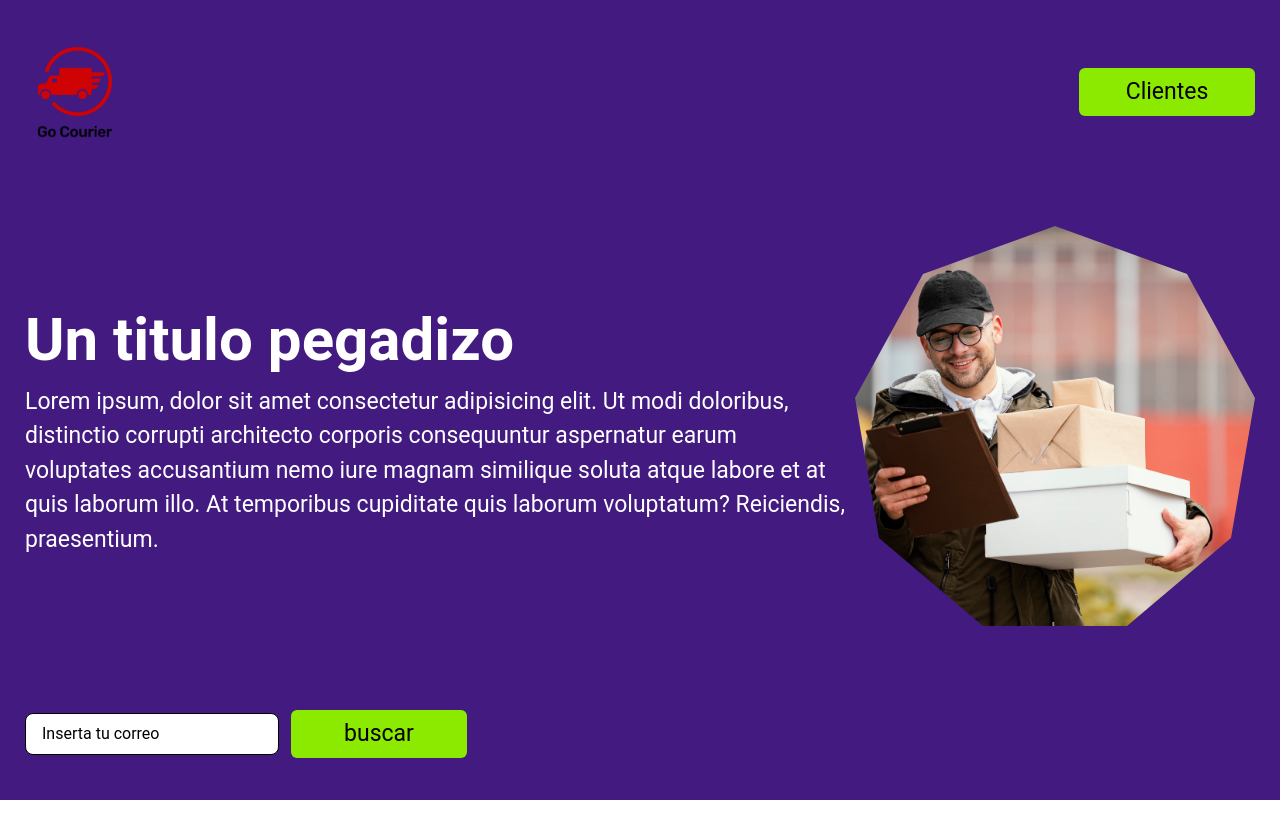
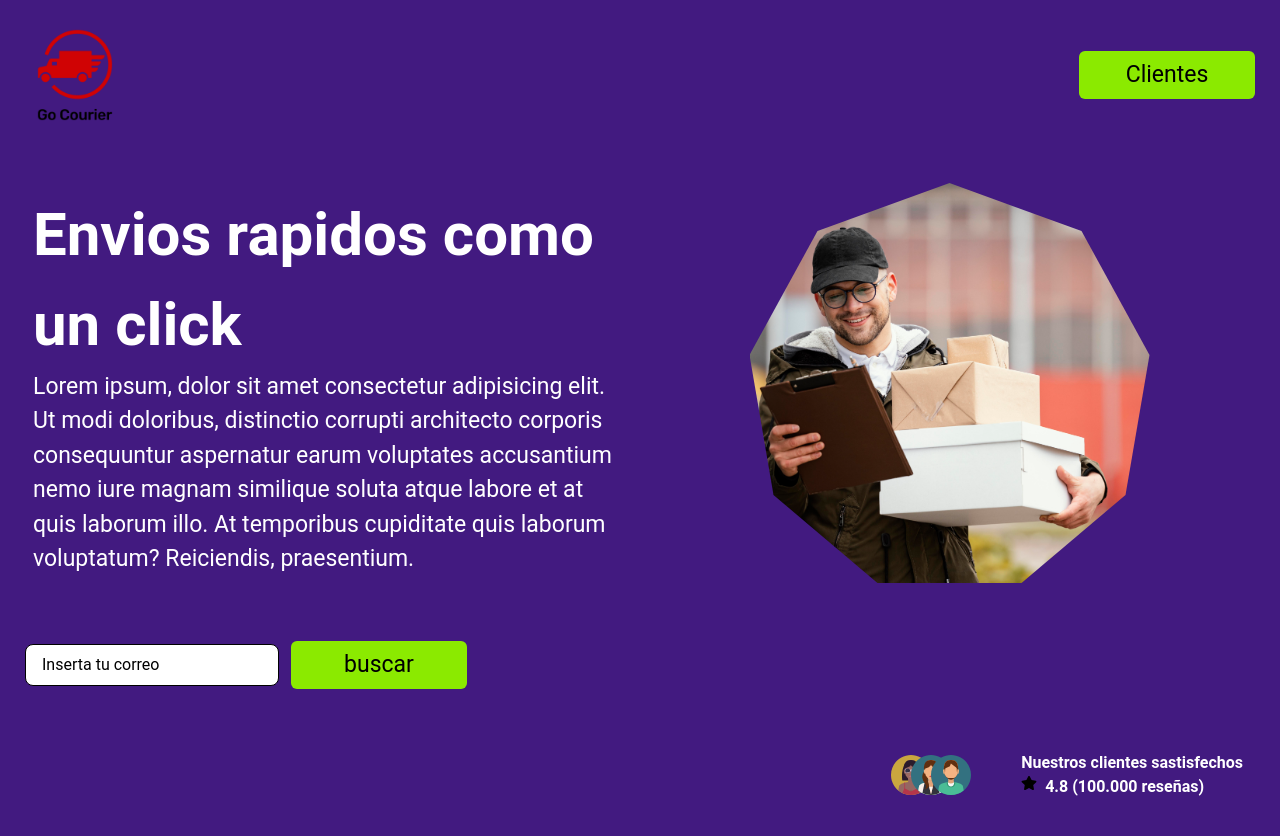
Before and after one commit to No-Country/C16-03-m-node-react-, a React (Vite) app in the folder Client/C16-03-m-node-react-/: page / in a window 1280 px wide. Before the commit the page ends 800 px from the top, so only its background shows below. Built offline with nearby package versions, Linux system fonts and the light colour scheme.

Commit message:
job done

```diff
--- a/Client/C16-03-m-node-react-/src/components/mainContainer/mainContainer.jsx
+++ b/Client/C16-03-m-node-react-/src/components/mainContainer/mainContainer.jsx
@@ -4,31 +4,30 @@ import Logo from "../logo/Logo"
 import LandingImage from "../landingImage/Image"
 import TextInput from "../textInput/TextInput"
 import Button from "../button/Button"
-// import Rating from "../rating/Rating"
+import Rating from "../rating/Rating"
 
 function MainContainer() {
     return (
-        <main className="w-full h-[100vh] flex justify-between items-center bg-purple flex-wrap">
+        <main className="w-full h-full lg:h-[100vh] flex justify-between items-center bg-purple flex-wrap">
             <header className="w-full p-[25px] flex justify-between items-center">
                 <Logo />
                 <Button text="Clientes" bgcolor="bg-green" />
             </header>
-            <section className="w-full sm:flex sm:flex-row flex flex-col p-[25px] gap-2 justify-between items-center ">
-                <div>
+            <section className="w-full  sm:flex sm:flex-row flex flex-col p-[25px] gap-2 justify-between items-center ">
+                <div className=" p-2 sm:w-1/2 flex justify-center">
                     <TextLanding />
                 </div>
-                <div>
-
-                <LandingImage />
+                <div className=" p-2 sm:w-1/2 flex justify-center">
+                    <LandingImage />
                 </div>
             </section>
             <section className="w-full p-[25px] gap-3 flex  items-center">
                 <TextInput />
-                <Button text="buscar" />
+                <Button text="buscar" bgcolor="bg-green" />
             </section>
-            {/* <footer>
-                <Rating/>
-            </footer> */}
+            <footer className="w-full p-[25px] flex justify-end items-center">
+                <Rating />
+            </footer>
         </main>
     );
 }
--- a/Client/C16-03-m-node-react-/src/components/rating/Rating.jsx
+++ b/Client/C16-03-m-node-react-/src/components/rating/Rating.jsx
@@ -12,9 +12,9 @@ const Rating = () => {
                 <img className="w-10 h-10 relative left-[-50px] " src={user3} alt="usuario 3" />
             </div>
             <div>
-                <h2 className='text-3xl font-bold'>Nuestros clientes sastisfechos</h2>
+                <h2 className='text-3xl font-bold text-white'>Nuestros clientes sastisfechos</h2>
                 <div className='flex gap-2'>
-                <FaStar/><p className='font-semibold'>4.8 (100.000 reseñas)</p>
+                <FaStar/><p className='font-semibold text-white'>4.8 (100.000 reseñas)</p>
                 </div>
             </div>
         </div>
--- a/Client/C16-03-m-node-react-/src/components/textLanding/TextLanding.jsx
+++ b/Client/C16-03-m-node-react-/src/components/textLanding/TextLanding.jsx
@@ -2,7 +2,7 @@ function TextLanding() {
   return (
     <div className="gap-2 w-full h-auto ">
       <h1 className=" font-bold text-lg sm:text-xl text-center ms:text-left text-white">
-        Un titulo pegadizo
+        Envios rapidos como un click
       </h1>
       <p className="text-sm sm:text-md text-center ms:text-left text-white">
         Lorem ipsum, dolor sit amet consectetur adipisicing elit. Ut modi
```
